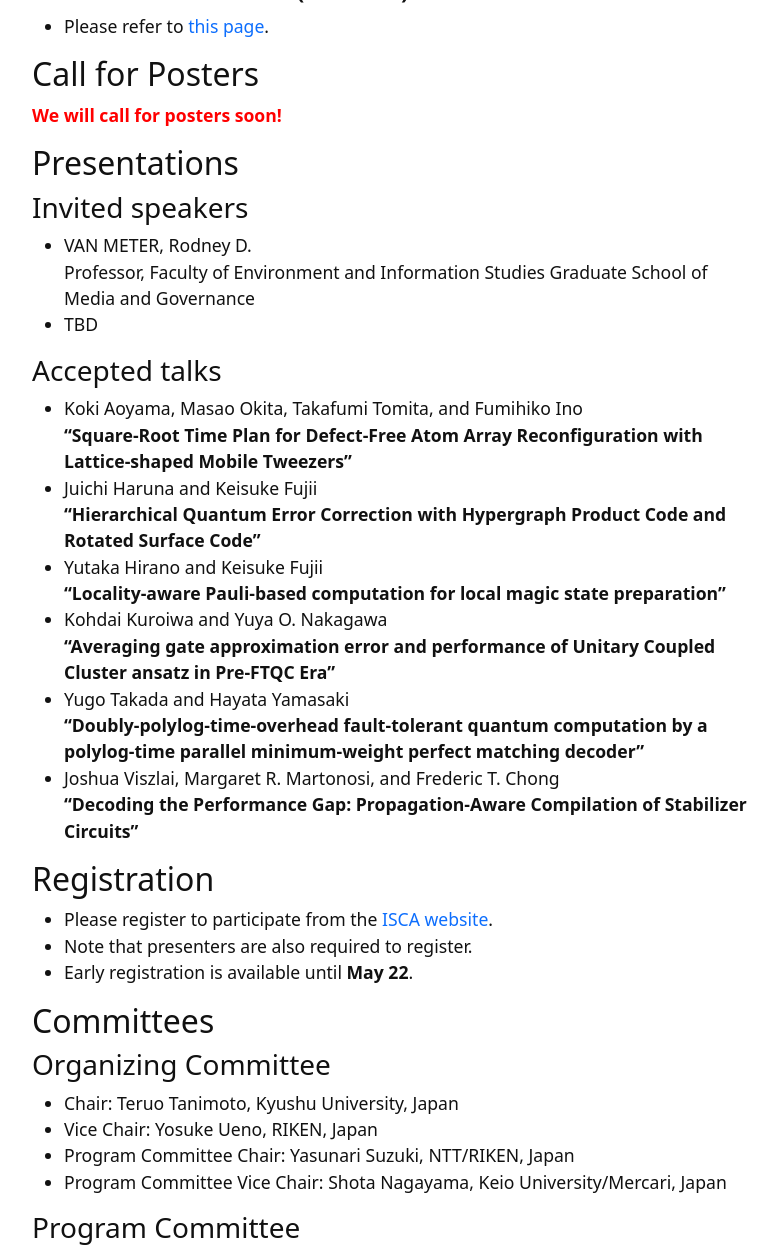
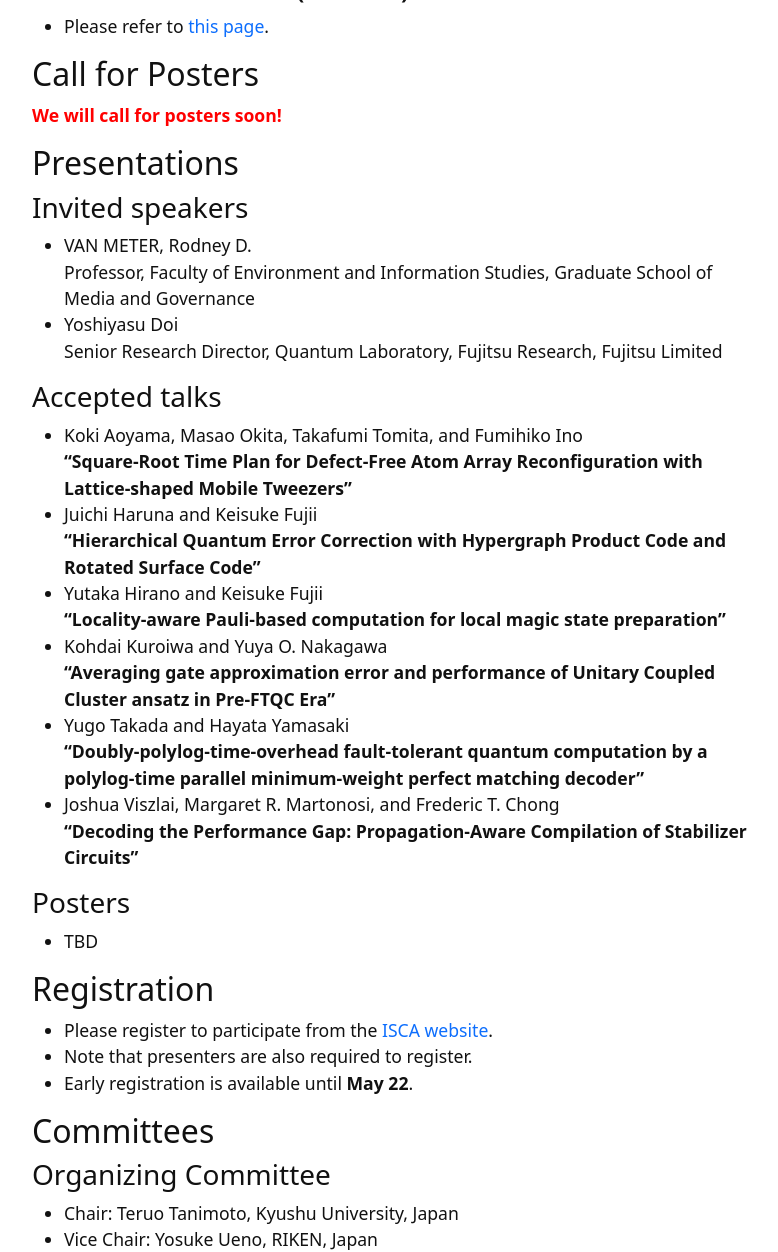
Before and after one commit to ftqcsa/ftqcsa.github.io, a Jekyll site: the page built from index.md, in a window 1280 px wide and 1400 px high, scrolled down 1346 px, cut to the strip 0-1252 px from the top of the window. Shown: the whole strip, without its empty margins (245-1023 px from the left). Built offline with Jekyll 4.4.1, drawn with Linux system fonts in a browser that asks for light colours.

Commit message:
Update index.md

```diff
--- a/index.md
+++ b/index.md
@@ -36,12 +36,14 @@ __We will call for posters soon!__
 ## Presentations
 
 ### Invited speakers
+
 - VAN METER, Rodney D.
-  Professor, Faculty of Environment and Information Studies
-  Graduate School of Media and Governance
-- TBD
+  Professor, Faculty of Environment and Information Studies, Graduate School of Media and Governance
+- Yoshiyasu Doi
+  Senior Research Director, Quantum Laboratory, Fujitsu Research, Fujitsu Limited
 
 ### Accepted talks
+
 - Koki Aoyama, Masao Okita, Takafumi Tomita, and Fumihiko Ino
   __"Square-Root Time Plan for Defect-Free Atom Array Reconfiguration with Lattice-shaped Mobile Tweezers"__
 - Juichi Haruna and Keisuke Fujii
@@ -54,6 +56,10 @@ __We will call for posters soon!__
   __"Doubly-polylog-time-overhead fault-tolerant quantum computation by a polylog-time parallel minimum-weight perfect matching decoder"__
 - Joshua Viszlai, Margaret R. Martonosi, and Frederic T. Chong
   __"Decoding the Performance Gap: Propagation-Aware Compilation of Stabilizer Circuits"__
+
+### Posters
+
+- TBD
 
 ## Registration
 
```
